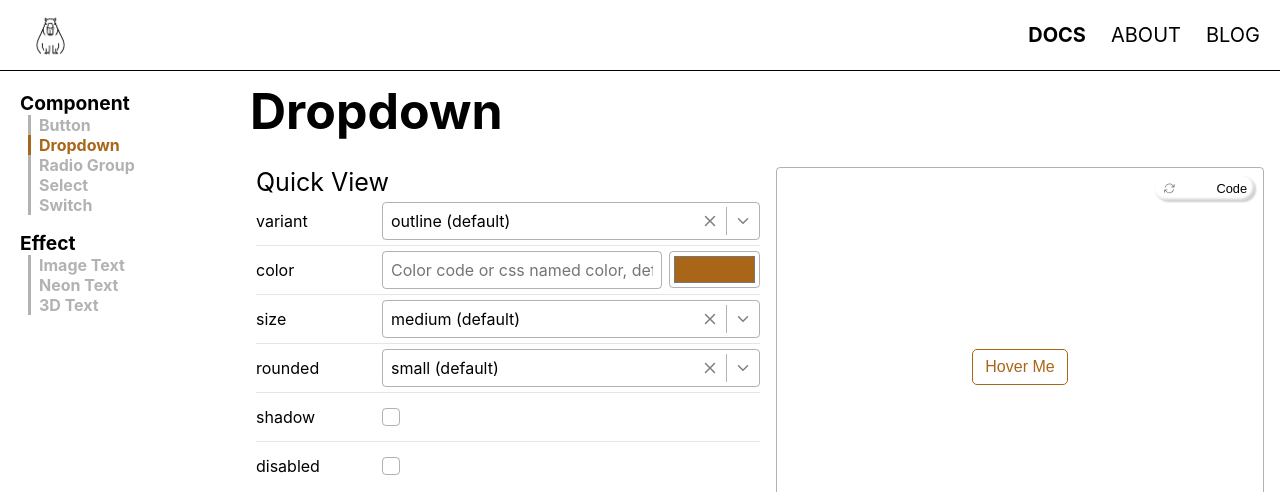
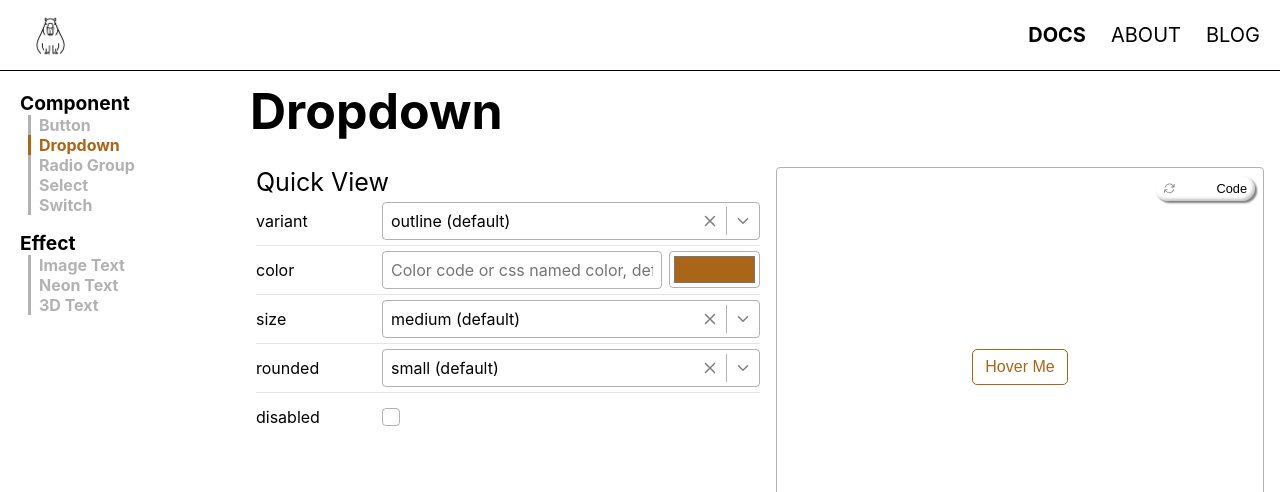
Before and after one commit to iven-yao/CapybaraUI, a React (Vite) app: page /docs/dropdown in a window 1280 px wide. Shown: the top 492 px of the page. Built offline with nearby package versions, Linux system fonts and the light colour scheme; a web font is replaced by a local one.

Commit message:
remove shadow property on button/dropdown

```diff
--- a/src/components/Button/Button.scss
+++ b/src/components/Button/Button.scss
@@ -63,8 +63,8 @@
     background-color: var(--btnColor);
     box-shadow:
       inset 3px 3px 5px rgba(white, 0.75),
-      inset -2px -2px 3px rgba(black, 0.2),
-      1px 1px 2px rgba(black, 0.2);
+      inset -2px -2px 3px rgba(black, 0.25),
+      2px 2px 2px rgba(black, 0.5);
     &:active {
       box-shadow:
         inset -2px -2px 3px rgba(white, 0.75),
--- a/src/components/Dropdown/Dropdown.scss
+++ b/src/components/Dropdown/Dropdown.scss
@@ -30,7 +30,6 @@
     border-bottom-left-radius: 0.25rem;
     border-bottom-right-radius: 0.25rem;
     box-sizing: border-box;
-    overflow: hidden;
     background-color: white;
 
     &.border {
@@ -45,10 +44,6 @@
 
     &.outline {
       background-color: transparent;
-    }
-
-    &.shadow {
-      box-shadow: 2.5px 2.5px 5px rgba(black, 0.5);
     }
   }
 
@@ -77,8 +72,8 @@
       background-color: var(--dropdownColor);
       box-shadow:
         inset 3px 3px 5px rgba(white, 0.75),
-        inset -2px -2px 3px rgba(black, 0.2),
-        1px 1px 2px rgba(black, 0.2);
+        inset -2px -2px 3px rgba(black, 0.25),
+        2px 2px 2px rgba(black, 0.5);
       &:hover {
         box-shadow:
           inset -2px -2px 3px rgba(white, 0.75),
--- a/src/components/Dropdown/Dropdown.tsx
+++ b/src/components/Dropdown/Dropdown.tsx
@@ -14,7 +14,6 @@ const Dropdown = ({
     className,
     variant='outline',
     color,
-    shadow,
     rounded='sm',
     size='md',
     disabled,
@@ -25,7 +24,7 @@ const Dropdown = ({
     const {primaryColor} = useContext(ThemeContext);
 
     return (
-        <DropdownContext.Provider value={{isOpen, setIsOpen, color:color || primaryColor, variant, shadow, rounded, size, disabled}}>
+        <DropdownContext.Provider value={{isOpen, setIsOpen, color:color || primaryColor, variant, rounded, size, disabled}}>
             <div className={clsx(
                 "capybara-dropdown",
                 className,
--- a/src/components/Dropdown/DropdownButton.tsx
+++ b/src/components/Dropdown/DropdownButton.tsx
@@ -12,7 +12,7 @@ const DropdownButton = (props:PropsWithChildren<DropdownButtonProps>) => {
         style,
     } = {...props}
 
-    const {color, variant, shadow, rounded, size, disabled, isOpen} = useContext(DropdownContext);
+    const {color, variant, rounded, size, disabled, isOpen} = useContext(DropdownContext);
 
     return (
         <Button
@@ -20,7 +20,6 @@ const DropdownButton = (props:PropsWithChildren<DropdownButtonProps>) => {
             color={color}
             size={size}
             rounded={rounded}
-            shadow={shadow}
             className={clsx(
                 "dropdown-btn",
                 {
--- a/src/components/Dropdown/DropdownDocs.tsx
+++ b/src/components/Dropdown/DropdownDocs.tsx
@@ -10,7 +10,6 @@ const DropdownDocs = () => {
     const [color, setColor] = useState('');
     const [size, setSize] = useState<size>('md');
     const [rounded, setRounded] = useState<rounded>('sm');
-    const [shadow, setShadow] = useState(false);
     const [disabled, setDisabled] = useState(false);
     const [propsStr, setPropsStr] = useState("");
 
@@ -20,12 +19,11 @@ const DropdownDocs = () => {
         props += (color? `\n\tcolor="${color}"`:'')
         props += (size? `\n\tsize="${size}"`:'');
         props += (rounded? `\n\trounded="${rounded}"`:'');
-        props += (shadow?"\n\tshadow":'');
         props += (disabled?"\n\tdisabled":'');
 
         setPropsStr(props);
 
-    },[variant, color, size, rounded, shadow, disabled])
+    },[variant, color, size, rounded, disabled])
 
     return (
         <div>
@@ -37,7 +35,6 @@ const DropdownDocs = () => {
                     <ColorControl value={color} onChange={(value:string) => setColor(value)}/>
                     <SelectControl label="size" onChange={(value) => setSize(value as size)} value={size} options={_size}/>
                     <SelectControl label="rounded" onChange={(value) => setRounded(value as rounded)} value={rounded} options={_rounded}/>
-                    <CheckControl label="shadow" checked={shadow} onChange={(v) => setShadow(v)} />
                     <CheckControl label="disabled" checked={disabled} onChange={(v) => setDisabled(v)}/>
                 </div>
                 <QuickViewResult>
@@ -59,7 +56,6 @@ const DropdownDocs = () => {
                         <Dropdown
                             variant={variant}
                             color={color}
-                            shadow={shadow}
                             rounded={rounded}
                             size={size}
                             disabled={disabled}
--- a/src/components/Dropdown/DropdownProps.tsx
+++ b/src/components/Dropdown/DropdownProps.tsx
@@ -6,7 +6,6 @@ export type DropdownShared = {
     setIsOpen: React.Dispatch<React.SetStateAction<boolean>>,
     color: string,
     variant?:button_variant,
-    shadow?:boolean
     size?: size,
     rounded?: rounded,
     disabled?: boolean,
@@ -15,7 +14,6 @@ export type DropdownShared = {
 export type DropdownProps = componentBasics & {
     variant?: button_variant,
     color?: string,
-    shadow?: boolean,
     size?: size,
     rounded?: rounded,
     disabled?: boolean,
--- a/src/components/Dropdown/Items.tsx
+++ b/src/components/Dropdown/Items.tsx
@@ -7,7 +7,7 @@ const Items = ({
     children,
     className,
 }:PropsWithChildren<componentBasics>) => {
-    const {isOpen, variant, shadow} = useContext(DropdownContext);
+    const {isOpen, variant} = useContext(DropdownContext);
 
     return (
         isOpen?
@@ -16,7 +16,6 @@ const Items = ({
             {
                 [`${variant}`]:variant,
                 [`border`]:variant === 'outline',
-                "shadow":shadow
             },
             className,
             )} role="list" aria-orientation="vertical" aria-labelledby="options-menu">
```
